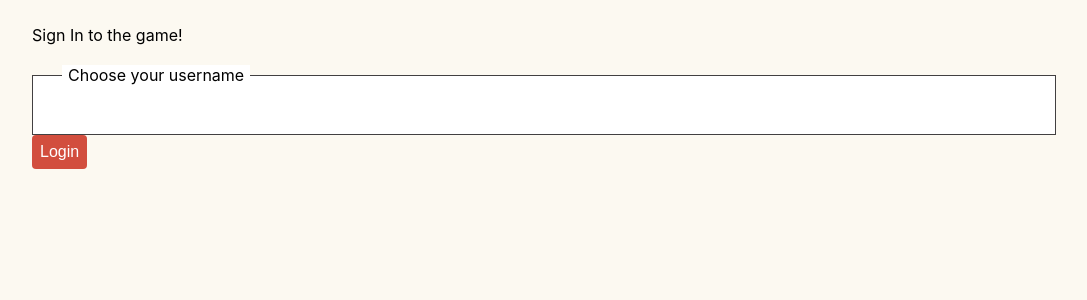
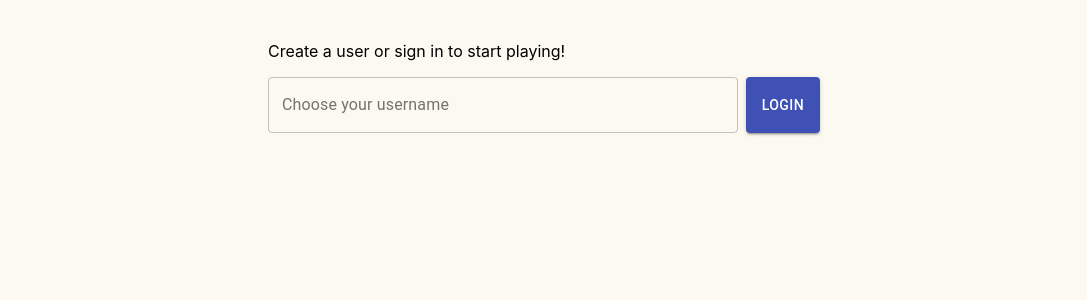
Before and after one commit to martinowren/itera-workshop-firebase, a React (Create React App) app: page /login in a window 1280 px wide. Shown: the top 300 px of the page, without its empty margins (96-1183 px from the left). Built offline with nearby package versions, Linux system fonts and the light colour scheme; no server answers; the database is empty.

Commit message:
style login page using material-ui

```diff
--- a/src/pages/login/LoginPage.tsx
+++ b/src/pages/login/LoginPage.tsx
@@ -1,22 +1,30 @@
 import React, { useState } from 'react';
+import TextField from '@material-ui/core/TextField';
+import Box from '@material-ui/core/Box';
+import Button from '@material-ui/core/Button';
+import Container from '@material-ui/core/Container';
+
 import { useAuth } from '../../auth/AuthContext';
-import { Button, TextInput } from '../../components';
 
 export const LoginPage = () => {
   const authContext = useAuth();
   const [username, setUserName] = useState('');
-
   return (
-    <div>
-      Sign In to the game!
-      <TextInput
+    <Container maxWidth="sm">
+      <p>Create a user or sign in to start playing!</p>
+      <Box display="flex" flexDirection="row">
+        <Box flexGrow={1} mr={1}>
+          <TextField
             label="Choose your username"
             value={username}
+            fullWidth
+            variant="outlined"
             onChange={(e) => setUserName(e.target.value)}
-      >
-        {' '}
-      </TextInput>
+          />
+        </Box>
         <Button
+          variant="contained"
+          color="primary"
           onClick={() => {
             if (authContext && authContext.login) {
               authContext.login(username);
@@ -25,6 +33,7 @@ export const LoginPage = () => {
         >
           Login
         </Button>
-    </div>
+      </Box>
+    </Container>
   );
 };
```
Lines whose indentation alone changed are shown as unchanged.
